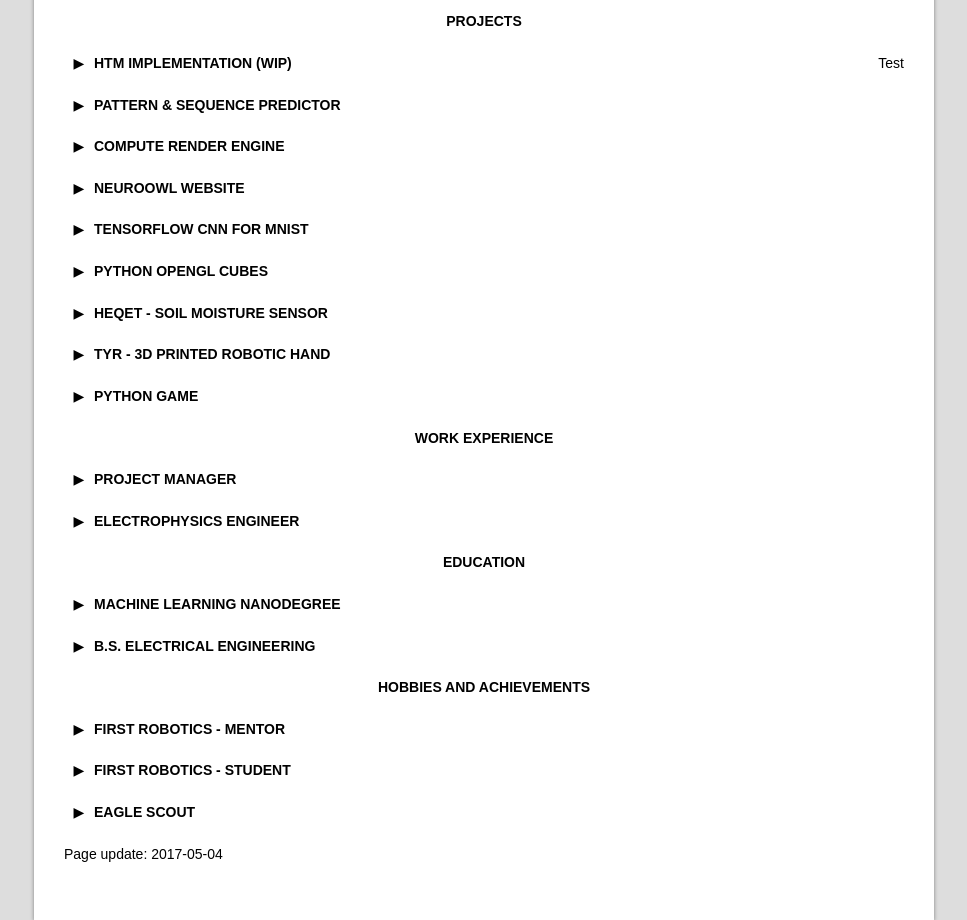
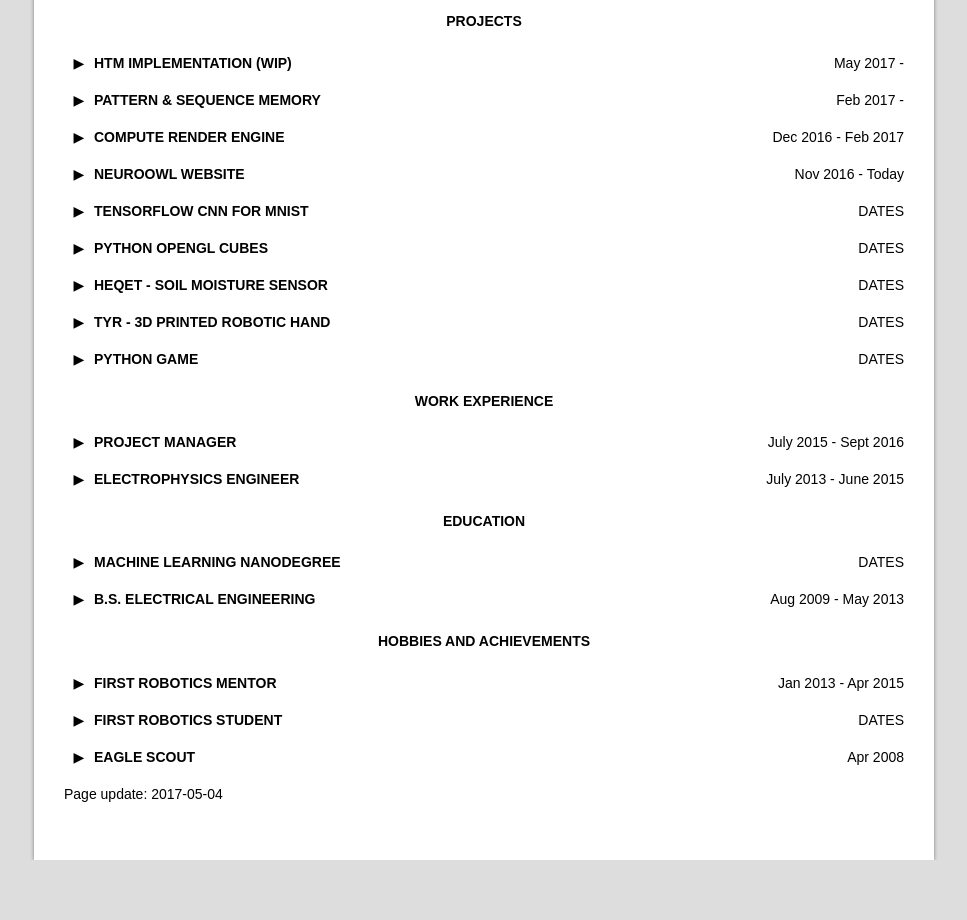
Before and after one commit to ddigiorg/neuroowl.github.io, a plain HTML site: page webpages/about/me/me.html in a window 1280 px wide. Shown: the part 580-1500 px from the top of the page, without its empty margins (156-1123 px from the left). After the commit the page ends 1440 px from the top, so only its background shows below. Drawn offline with Linux system fonts and the light colour scheme.

Commit message:
modified about me

```diff
--- a/webpages/about/me/me.html
+++ b/webpages/about/me/me.html
@@ -22,13 +22,13 @@
 	<h4 style="text-align: center">PROJECTS</h4>
 <!-- -->
 	<input class="toggle-box" id="P9" type="checkbox" >
-	<label for="P9"><p><b>HTM IMPLEMENTATION (WIP)</b><span style="float:right;">Test</span></p></label>
+	<label for="P9"><p><b>HTM IMPLEMENTATION (WIP)</b><span style="float:right;">May 2017 - </span></p></label>
 	<div style="margin: 0px 30px">
 		WIP
 	</div>
 <!-- -->
 	<input class="toggle-box" id="P8" type="checkbox" >
-	<label for="P8"><h4>PATTERN & SEQUENCE PREDICTOR</h4></label>
+	<label for="P8"><p><b>PATTERN & SEQUENCE MEMORY</b><span style="float:right;">Feb 2017 - </span></p></label>
 	<div style="margin: 0px 30px">
 		<div>Dates: 2017</div>
 		<div>Skills: C++, OpenCL</div>
@@ -39,7 +39,7 @@
 	</div>
 <!-- -->
 	<input class="toggle-box" id="P7" type="checkbox" >
-	<label for="P7"><h4>COMPUTE RENDER ENGINE</h4></label>
+	<label for="P7"><p><b>COMPUTE RENDER ENGINE</b><span style="float:right;">Dec 2016 - Feb 2017</span></p></label>
 	<div style="margin: 0px 30px">
 		<div>Dates: 2017</div>
 		<div>Skills: C++, OpenCL, OpenGL, OpenCV, SFML</div>
@@ -67,7 +67,7 @@
 	</div>
 <!-- -->
 	<input class="toggle-box" id="P6" type="checkbox" >
-	<label for="P6"><h4>NEUROOWL WEBSITE</h4></label>
+	<label for="P6"><p><b>NEUROOWL WEBSITE</b><span style="float:right;">Nov 2016 - Today</span></p></label>
 	<div style="margin: 0px 30px">
 		<div>Dates: 2017</div>
 		<div>Skills: Web Design, HTML5, CSS, Javascript, Documentation</div>
@@ -81,26 +81,25 @@
 	</div>
 <!-- -->
 	<input class="toggle-box" id="P5" type="checkbox" >
-	<label for="P5"><h4>TENSORFLOW CNN FOR MNIST</h4></label>
+	<label for="P5"><p><b>TENSORFLOW CNN FOR MNIST</b><span style="float:right;">DATES</span></p></label>
 	<div style="margin: 0px 30px">
 		WIP
 	</div>
 <!-- -->
 	<input class="toggle-box" id="P4" type="checkbox" >
-	<label for="P4"><h4>PYTHON OPENGL CUBES</h4></label>
+	<label for="P4"><p><b>PYTHON OPENGL CUBES</b><span style="float:right;">DATES</span></p></label>
 	<div style="margin: 0px 30px">
 		WIP
 	</div>
 <!-- -->
 	<input class="toggle-box" id="P3" type="checkbox" >
-	<label for="P3"><h4>HEQET - SOIL MOISTURE SENSOR</h4></label>
+	<label for="P3"><p><b>HEQET - SOIL MOISTURE SENSOR</b><span style="float:right;">DATES</span></p></label>
 	<div style="margin: 0px 30px">
 		WIP
 	</div>
-
 <!-- -->
 	<input class="toggle-box" id="P2" type="checkbox" >
-	<label for="P2"><h4>TYR - 3D PRINTED ROBOTIC HAND</h4></label>
+	<label for="P2"><p><b>TYR - 3D PRINTED ROBOTIC HAND</b><span style="float:right;">DATES</span></p></label>
 	<div style="margin: 0px 30px">
 		<div>Dates: 2014 - 2016</div>
 		<div>Skills: Robotics, 3D Printing, Solidworks, Embedded Systems, Eagle CAD for PCB design, Python, Raspberry Pi, Electronics </div>
@@ -118,7 +117,7 @@
 	</div>
 <!-- -->
 	<input class="toggle-box" id="P1" type="checkbox" >
-	<label for="P1"><h4>PYTHON GAME</h4></label>
+	<label for="P1"><p><b>PYTHON GAME</b><span style="float:right;">DATES</span></p></label>
 	<div style="margin: 0px 30px">
 		WIP
 	</div>
@@ -126,10 +125,9 @@
 	<h4 style="text-align: center">WORK EXPERIENCE</h4>
 <!-- -->
 	<input class="toggle-box" id="W2" type="checkbox" >
-	<label for="W2"><h4>PROJECT MANAGER</h4></label>
+	<label for="W2"><p><b>PROJECT MANAGER</b><span style="float:right;">July 2015 - Sept 2016</span></p></label>
 	<div style="margin: 0px 30px">
-		The Boeing Company -
-		<div>Dates: July 2015 - September 2016</div>
+		The Boeing Company
 		<div>Skills: Project & Team Management, Customor & Supplier Engagement</div>
 
 		<ul>
@@ -142,10 +140,9 @@
 	</div>
 <!-- -->
 	<input class="toggle-box" id="W1" type="checkbox" >
-	<label for="W1"><h4>ELECTROPHYSICS ENGINEER</h4></label>
+	<label for="W1"><p><b>ELECTROPHYSICS ENGINEER</b><span style="float:right;">July 2013 - June 2015</span></p></label>
 	<div style="margin: 0px 30px">
-		[W] The Boeing Company -
-		<div>Dates: July 2013 - June 2015</div>
+		The Boeing Company
 		<div>Skills: Electromagnetic Design, Mechatronics, Labview, Matlab, Visual Basic, Test Procedures, Documentation</div>
 
 		<ul>
@@ -158,16 +155,15 @@
 	<h4 style="text-align: center">EDUCATION</h4>
 <!-- -->
 	<input class="toggle-box" id="E2" type="checkbox" >
-	<label for="E2"><h4>MACHINE LEARNING NANODEGREE</h4></label>
+	<label for="E2"><p><b>MACHINE LEARNING NANODEGREE</b><span style="float:right;">DATES</span></p></label>
 	<div style="margin: 0px 30px">
 		Udacity
 		WIP
 	</div>
 <!-- -->
 	<input class="toggle-box" id="E1" type="checkbox" >
-	<label for="E1"><h4> B.S. ELECTRICAL ENGINEERING</h4></label>
+	<label for="E1"><p><b>B.S. ELECTRICAL ENGINEERING</b><span style="float:right;">Aug 2009 - May 2013</span></p></label>
 	<div style="margin: 0px 30px">
-		<div>Dates: August 2009 - May 2013</div>
 		Virginia Tech
 		WIP
 	</div>
@@ -175,26 +171,23 @@
 	<h4 style="text-align: center">HOBBIES AND ACHIEVEMENTS</h4>
 <!-- -->
 	<input class="toggle-box" id="H3" type="checkbox" >
-	<label for="H3"><h4>FIRST ROBOTICS - MENTOR</h4></label>
+	<label for="H3"><p><b>FIRST ROBOTICS MENTOR</b><span style="float:right;">Jan 2013 - Apr 2015</span></p></label>
 	<div style="margin: 0px 30px">
-		<div>Dates: 2013 - 2015</div>
-
+		5285
 		WIP
 	</div>
 <!-- -->
 	<input class="toggle-box" id="H2" type="checkbox" >
-	<label for="H2"><h4>FIRST ROBOTICS - STUDENT</h4></label>
+	<label for="H2"><p><b>FIRST ROBOTICS STUDENT</b><span style="float:right;">DATES</span></p></label>
 	<div style="margin: 0px 30px">
-		<div>Dates: </div>
-
+		612
 		WIP
 	</div>
 <!-- -->
 	<input class="toggle-box" id="H1" type="checkbox" >
-	<label for="H1"><h4>EAGLE SCOUT</h4></label>
+	<label for="H1"><p><b>EAGLE SCOUT</b><span style="float:right;">Apr 2008</span></p></label>
 	<div style="margin: 0px 30px">
-		<div>Dates: 2008</div>
-
+		146
 		WIP
 	</div>
 
```
